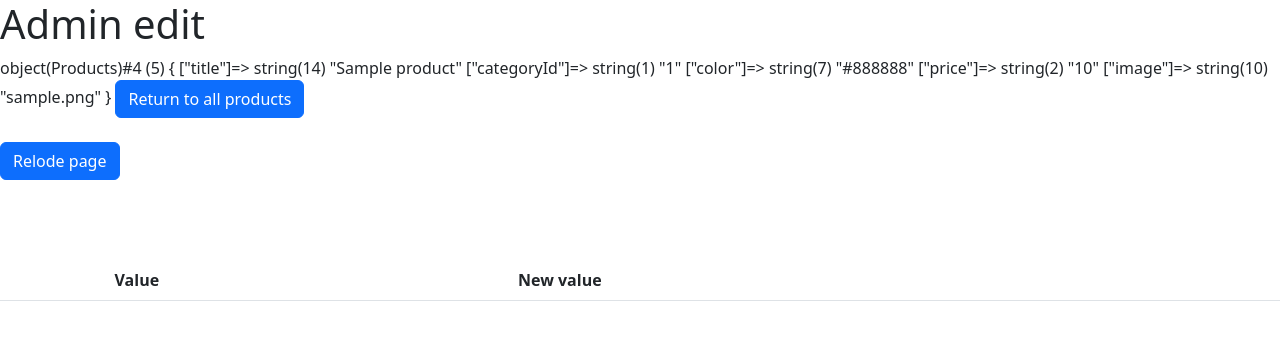
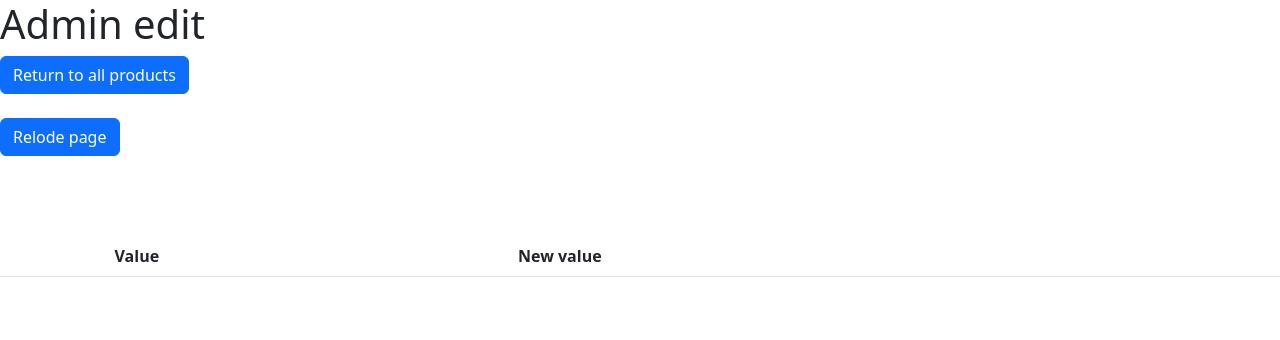
Before and after one commit to DenAdlaMannen/sinus, a PHP site: page /admin.edit.php in a window 1280 px wide. Shown: the top 340 px of the page. Run offline with PHP 8.4, Linux system fonts and the light colour scheme; the visitor is signed in with stand-in values (Sample User, id 1); tables that the repository leaves empty or names only in its code hold one stand-in row (values such as "Sample post"); lists and menus that the app fills with data are empty.

Commit message:
Deleted css row

```diff
--- a/admin.allproducts.php
+++ b/admin.allproducts.php
@@ -15,7 +15,7 @@ require_once 'admin.functions.php'?>
 <style>
     table { margin-top: 5em;}
     .card {border:none;}
-    .display-4 {margin:3em;}
+
 </style>
 </head>
 <body>
--- a/admin.edit.php
+++ b/admin.edit.php
@@ -32,7 +32,7 @@ if (isset($_POST['submit'])){
 <?php }
 $_SESSION["product"] = ProductByID($_SESSION["productID"]);
 $products = $_SESSION["product"];
-var_dump($products);
+
 ?>
 
 <table class="table">
```
